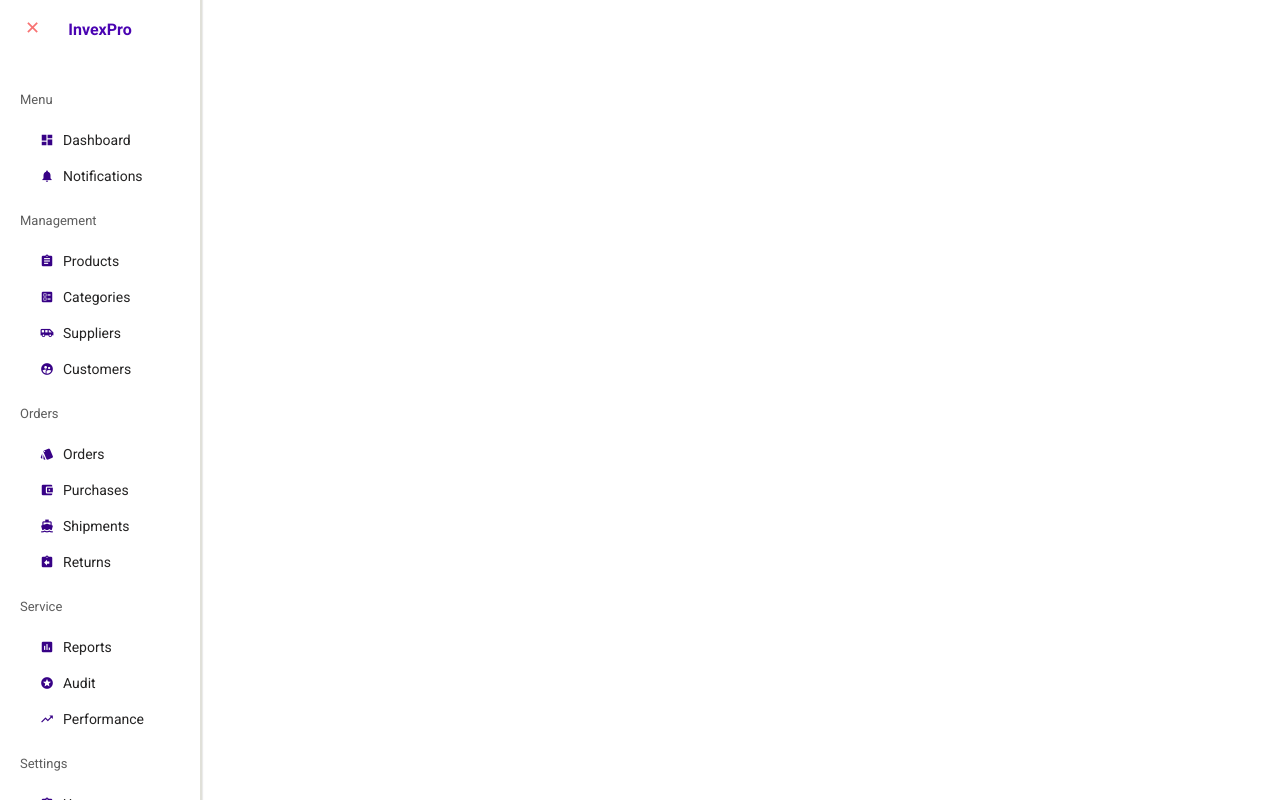
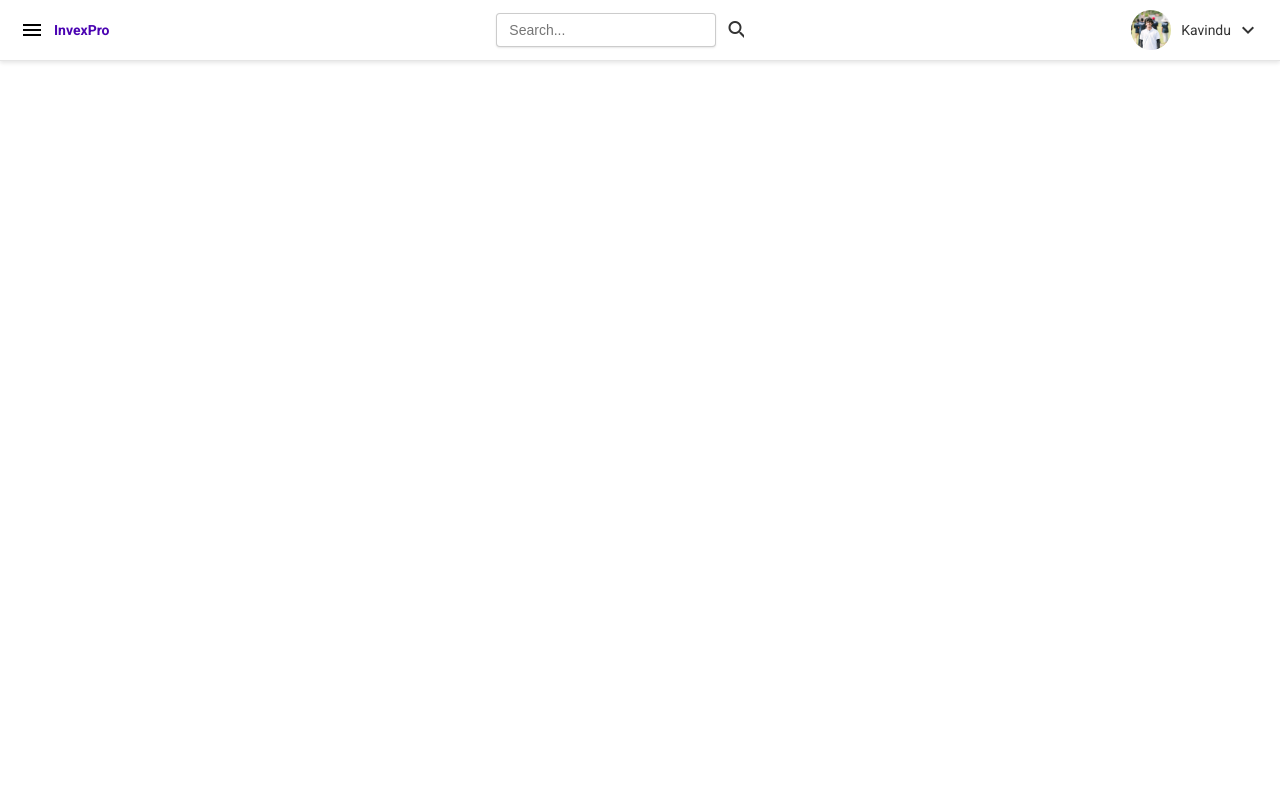
Before and after one commit to kavindunilshan/invex-pro-fo, an Angular app: page / in a window 1280 px wide. Shown: the top 800 px of the page. Built offline with nearby package versions, Linux system fonts and the light colour scheme.

Commit message:
Top bar done

```diff
--- a/src/app/app.component.html
+++ b/src/app/app.component.html
@@ -1 +1 @@
-<app-side-bar/>
+<app-top-bar/>
--- a/src/app/components/top-bar/top-bar.component.css
+++ b/src/app/components/top-bar/top-bar.component.css
@@ -0,0 +1,82 @@
+.top-bar {
+  display: flex;
+  justify-content: space-between;
+  align-items: center;
+  height: 60px;
+  background-color: #ffffff;
+  padding: 0 20px;
+  border-bottom: 1px solid rgba(0, 0, 0, 0.1);
+  box-shadow: 0px 2px 4px rgba(0, 0, 0, 0.1);
+}
+
+/* Logo Section */
+.top-bar-logo {
+  display: flex;
+  align-items: center;
+}
+
+.menu-icon {
+  font-size: 24px;
+  margin-right: 10px;
+  color: #000;
+}
+
+.logo-text {
+  font-size: 14px;
+  font-weight: bold;
+  color: #4a03b2;
+}
+
+
+.top-bar-search {
+  display: flex;
+  align-items: center;
+  width: 20%;
+}
+
+.top-bar-search input {
+  width: 100%;
+  padding: 8px 12px;
+  border: 1px solid rgba(0, 0, 0, 0.2);
+  border-radius: 4px;
+  outline: none;
+  font-size: 14px;
+  margin-right: 10px;
+  box-shadow: 0px 1px 2px rgba(0, 0, 0, 0.1);
+}
+
+.top-bar-search input:focus {
+  border-color: #007bff;
+}
+
+.search-icon {
+  font-size: 24px;
+  color: #333;
+  cursor: pointer;
+}
+
+/* Profile Section */
+.top-bar-profile {
+  display: flex;
+  align-items: center;
+  cursor: pointer;
+}
+
+.top-bar-profile img {
+  height: 40px;
+  width: 40px;
+  border-radius: 50%;
+  margin-right: 10px;
+}
+
+.profile-name {
+  font-size: 14px;
+  margin-right: 5px;
+  color: #333;
+}
+
+.profile-icon {
+  font-size: 24px;
+  color: #333;
+  cursor: pointer;
+}
--- a/src/app/components/top-bar/top-bar.component.html
+++ b/src/app/components/top-bar/top-bar.component.html
@@ -1 +1,15 @@
-<p>top-bar works!</p>
+<div class="top-bar">
+  <div class="top-bar-logo">
+    <mat-icon class="menu-icon">menu</mat-icon>
+    <span class="logo-text">InvexPro</span>
+  </div>
+  <div class="top-bar-search">
+    <input type="text" placeholder="Search..." />
+    <mat-icon class="search-icon">search</mat-icon>
+  </div>
+  <div class="top-bar-profile">
+    <img src="/profile.jpg" alt="profile" />
+    <span class="profile-name">Kavindu</span>
+    <mat-icon class="profile-icon">keyboard_arrow_down</mat-icon>
+  </div>
+</div>
```
Also changed, not shown: public/profile.jpg (added).
